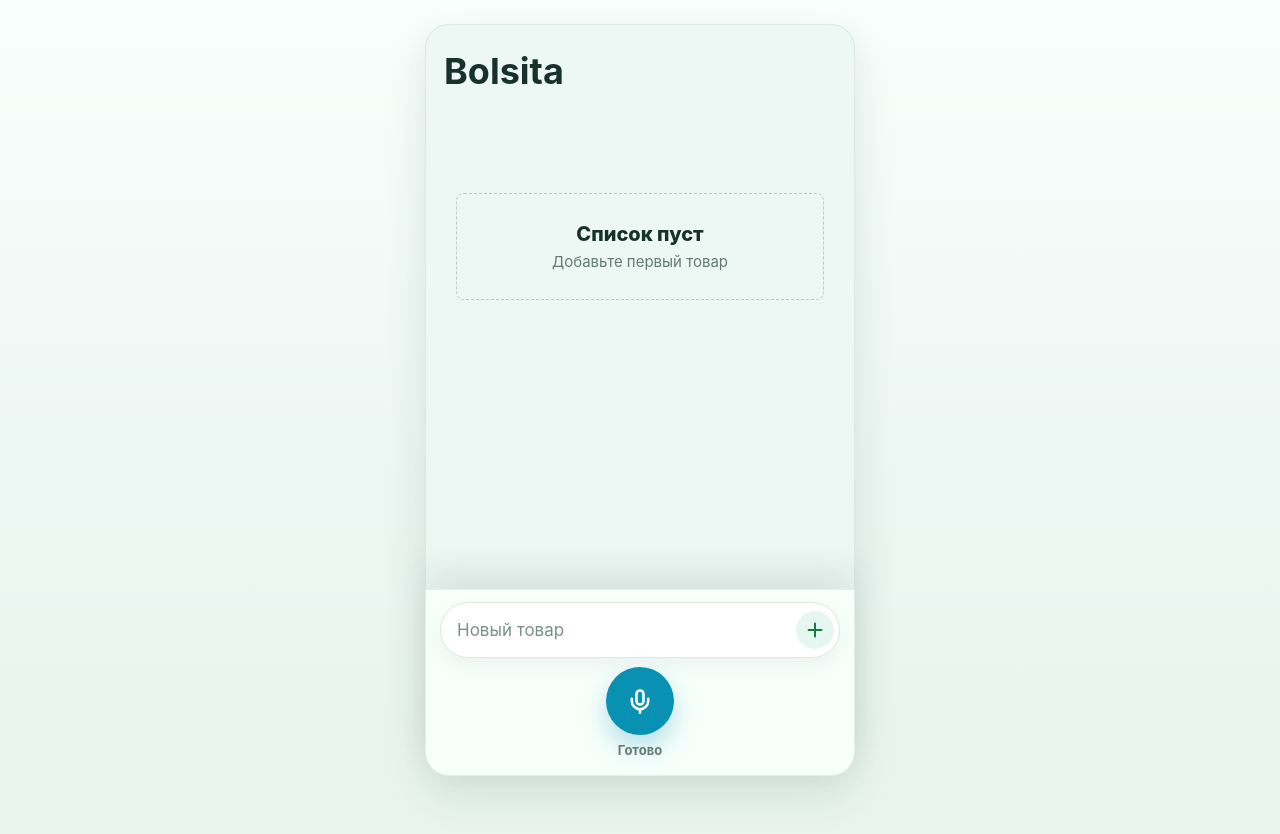
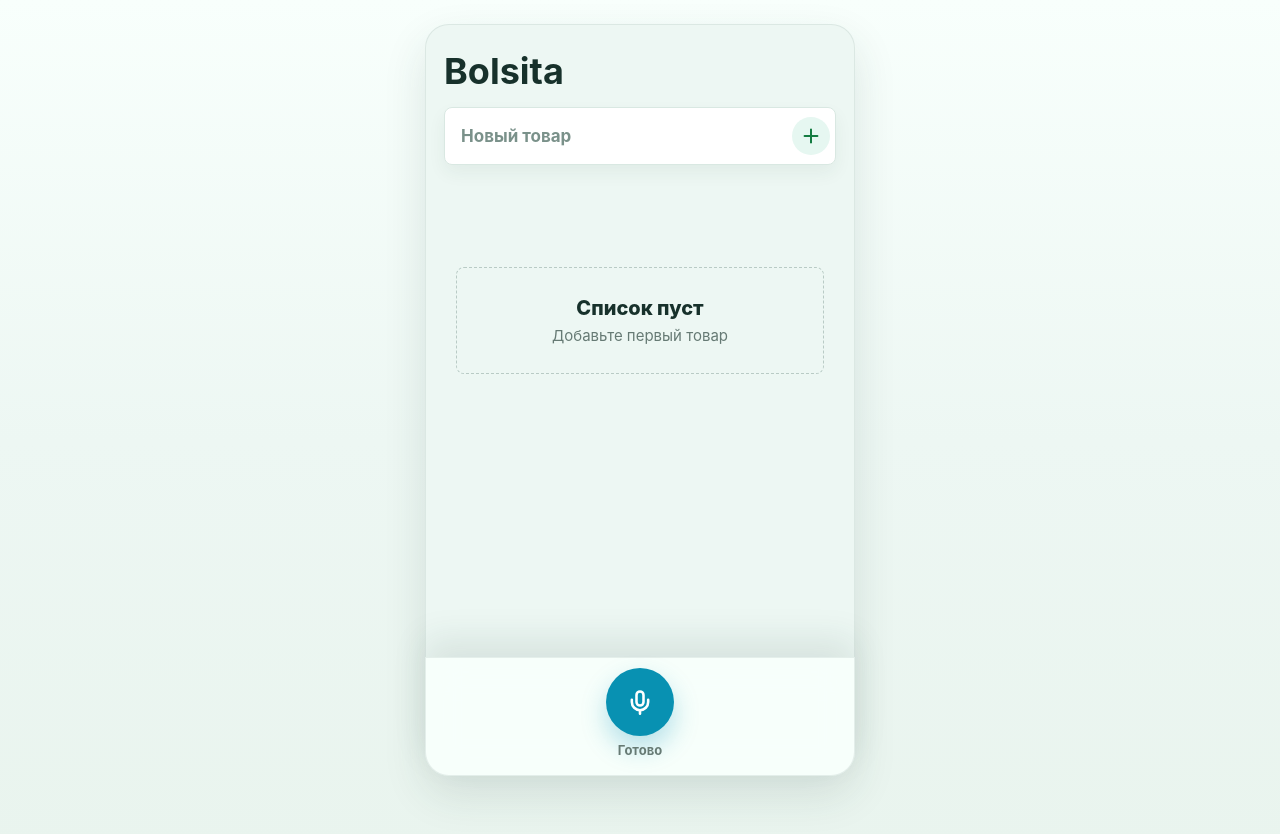
Before and after one commit to yuliazherebtsova/bolsita, a website built with Vite: page index.html in a window 1280 px wide. Built offline with nearby package versions, Linux system fonts and the light colour scheme.

Commit message:
Move add control to editable header

```diff
--- a/src/main.ts
+++ b/src/main.ts
@@ -62,6 +62,19 @@ app.innerHTML = `
   <div class="app-shell">
     <header class="app-header">
       <h1>Bolsita</h1>
+      <form class="add-form" data-add-form aria-label="Добавление товара">
+        <div
+          class="item-editor"
+          contenteditable="true"
+          role="textbox"
+          aria-label="Новый товар"
+          data-placeholder="Новый товар"
+          data-item-editor
+        ></div>
+        <button class="icon-button add-button" type="submit" aria-label="Добавить товар" title="Добавить">
+          ${plusIcon()}
+        </button>
+      </form>
     </header>
 
     <main class="shopping-area">
@@ -72,14 +85,7 @@ app.innerHTML = `
       </div>
     </main>
 
-    <section class="composer" aria-label="Добавление товара">
-      <form class="add-form" data-add-form>
-        <label class="visually-hidden" for="new-item">Новый товар</label>
-        <input id="new-item" name="item" type="text" autocomplete="off" placeholder="Новый товар" data-item-input />
-        <button class="icon-button add-button" type="submit" aria-label="Добавить товар" title="Добавить">
-          ${plusIcon()}
-        </button>
-      </form>
+    <section class="composer" aria-label="Голосовой ввод">
       <button class="mic-button" type="button" data-mic-button aria-label="Голосовой ввод" title="Голосовой ввод">
         ${micIcon()}
       </button>
@@ -91,15 +97,29 @@ app.innerHTML = `
 const itemList = requireElement<HTMLUListElement>('[data-items]');
 const emptyState = requireElement<HTMLElement>('[data-empty-state]');
 const addForm = requireElement<HTMLFormElement>('[data-add-form]');
-const itemInput = requireElement<HTMLInputElement>('[data-item-input]');
+const itemEditor = requireElement<HTMLDivElement>('[data-item-editor]');
 const micButton = requireElement<HTMLButtonElement>('[data-mic-button]');
 const voiceStatusElement = requireElement<HTMLElement>('[data-voice-status]');
 
 addForm.addEventListener('submit', (event) => {
   event.preventDefault();
-  addFromText(itemInput.value);
-  itemInput.value = '';
-  itemInput.focus();
+  addFromText(itemEditor.textContent ?? '');
+  itemEditor.textContent = '';
+  itemEditor.focus();
+});
+
+itemEditor.addEventListener('keydown', (event) => {
+  if (event.key !== 'Enter') {
+    return;
+  }
+
+  event.preventDefault();
+  addForm.requestSubmit();
+});
+
+itemEditor.addEventListener('paste', (event) => {
+  event.preventDefault();
+  insertPlainText(event.clipboardData?.getData('text/plain') ?? '');
 });
 
 itemList.addEventListener('change', (event) => {
@@ -158,7 +178,7 @@ function addFromText(rawName: string): void {
   items = addItem(items, name);
   const target = items.find((item) => normalizeItemName(item.name) === name);
   highlightedId = target?.id ?? null;
-  voiceStatus = `Добавлено: ${name}`;
+  voiceStatus = 'Готово';
   persistAndRender();
   clearHighlightSoon();
 }
@@ -176,6 +196,22 @@ function requireElement<TElement extends Element>(selector: string): TElement {
 function persistAndRender(): void {
   saveItems(window.localStorage, items);
   render();
+}
+
+function insertPlainText(text: string): void {
+  const selection = window.getSelection();
+
+  if (!selection || selection.rangeCount === 0) {
+    itemEditor.textContent = `${itemEditor.textContent ?? ''}${text}`;
+    return;
+  }
+
+  const range = selection.getRangeAt(0);
+  range.deleteContents();
+  range.insertNode(document.createTextNode(text));
+  range.collapse(false);
+  selection.removeAllRanges();
+  selection.addRange(range);
 }
 
 function render(): void {
--- a/src/styles.css
+++ b/src/styles.css
@@ -37,7 +37,8 @@ body {
 }
 
 button,
-input {
+input,
+[contenteditable="true"] {
   font: inherit;
 }
 
@@ -75,9 +76,9 @@ svg {
 }
 
 .app-header {
-  display: flex;
-  align-items: center;
-  padding: calc(28px + env(safe-area-inset-top)) 18px 18px;
+  display: grid;
+  gap: 18px;
+  padding: calc(28px + env(safe-area-inset-top)) 18px 16px;
 }
 
 h1 {
@@ -91,7 +92,7 @@ h1 {
   position: relative;
   flex: 1;
   min-height: 0;
-  padding: 4px 14px 194px;
+  padding: 4px 14px 116px;
   overflow-y: auto;
   -webkit-overflow-scrolling: touch;
 }
@@ -185,7 +186,7 @@ h1 {
 .check-control input:focus-visible + span,
 .icon-button:focus-visible,
 .mic-button:focus-visible,
-.add-form input:focus-visible {
+.item-editor:focus-visible {
   outline: 3px solid rgba(8, 145, 178, 0.34);
   outline-offset: 3px;
 }
@@ -255,9 +256,9 @@ h1 {
   z-index: 10;
   display: grid;
   grid-template-columns: minmax(0, 1fr);
-  gap: 9px;
+  gap: 8px;
   justify-items: center;
-  padding: 12px 14px calc(14px + env(safe-area-inset-bottom));
+  padding: 10px 14px calc(14px + env(safe-area-inset-bottom));
   border-top: 1px solid rgba(23, 49, 43, 0.08);
   background: rgba(248, 255, 252, 0.92);
   box-shadow: 0 -18px 34px rgba(29, 65, 57, 0.1);
@@ -269,27 +270,36 @@ h1 {
   grid-template-columns: minmax(0, 1fr) 48px;
   align-items: center;
   width: 100%;
-  min-height: 56px;
+  min-height: 58px;
   border: 1px solid var(--line);
-  border-radius: 999px;
+  border-radius: 8px;
   background: var(--surface);
   box-shadow: 0 8px 18px rgba(28, 64, 55, 0.06);
 }
 
-.add-form input {
+.item-editor {
   min-width: 0;
-  height: 54px;
+  min-height: 56px;
+  max-height: 112px;
+  overflow-y: auto;
   border: 0;
-  border-radius: 999px;
+  border-radius: 8px;
   background: transparent;
-  padding: 0 2px 0 16px;
+  padding: 17px 2px 15px 16px;
   color: var(--text);
   font-size: 17px;
+  font-weight: 720;
+  line-height: 1.35;
   outline: none;
+  overflow-wrap: anywhere;
+  -webkit-user-select: text;
+  user-select: text;
 }
 
-.add-form input::placeholder {
+.item-editor:empty::before {
+  content: attr(data-placeholder);
   color: #7a918a;
+  font-weight: 650;
 }
 
 .add-button {
```
